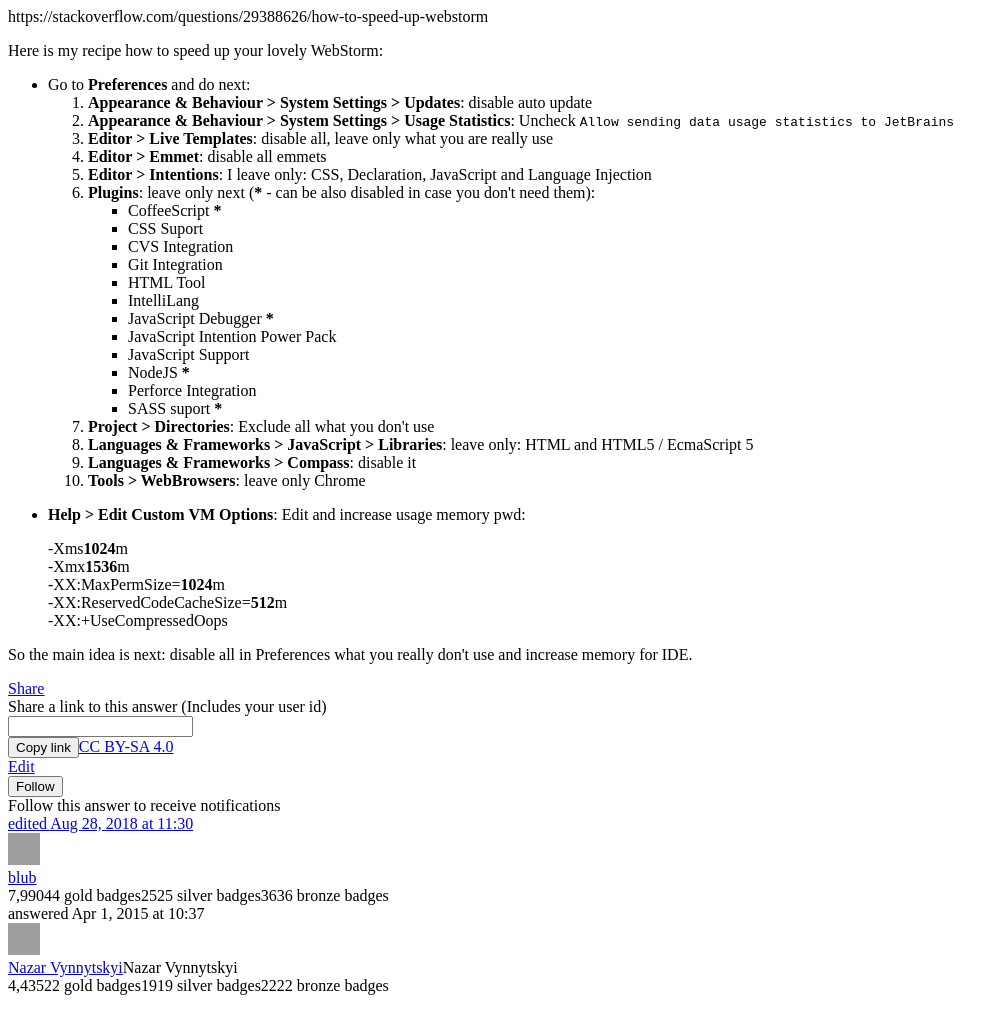
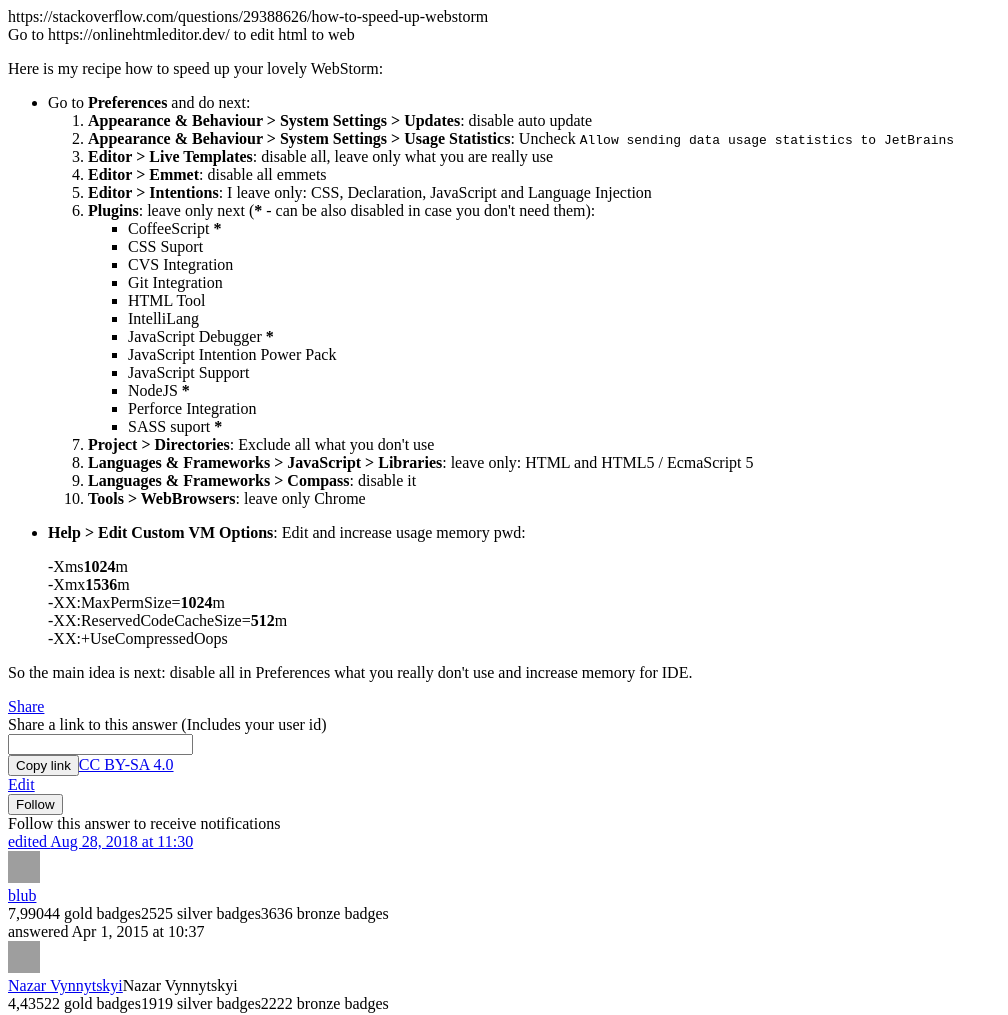
Before and after one commit to kenvilar/snippets, a plain HTML site: page how-to-speed-up-webstorm/index.html in a window 1280 px wide. Shown: the whole page, without its empty margins (0-1008 px from the left). Drawn offline with Linux system fonts and the light colour scheme; grey boxes are pictures that could not be loaded.

Commit message:
Update index.html

```diff
--- a/how-to-speed-up-webstorm/index.html
+++ b/how-to-speed-up-webstorm/index.html
@@ -8,6 +8,8 @@
   <body>
 
     <div>https://stackoverflow.com/questions/29388626/how-to-speed-up-webstorm</div>
+
+    <div>Go to https://onlinehtmleditor.dev/ to edit html to web</div>
 
     <div class="answercell post-layout--right">
 
```
